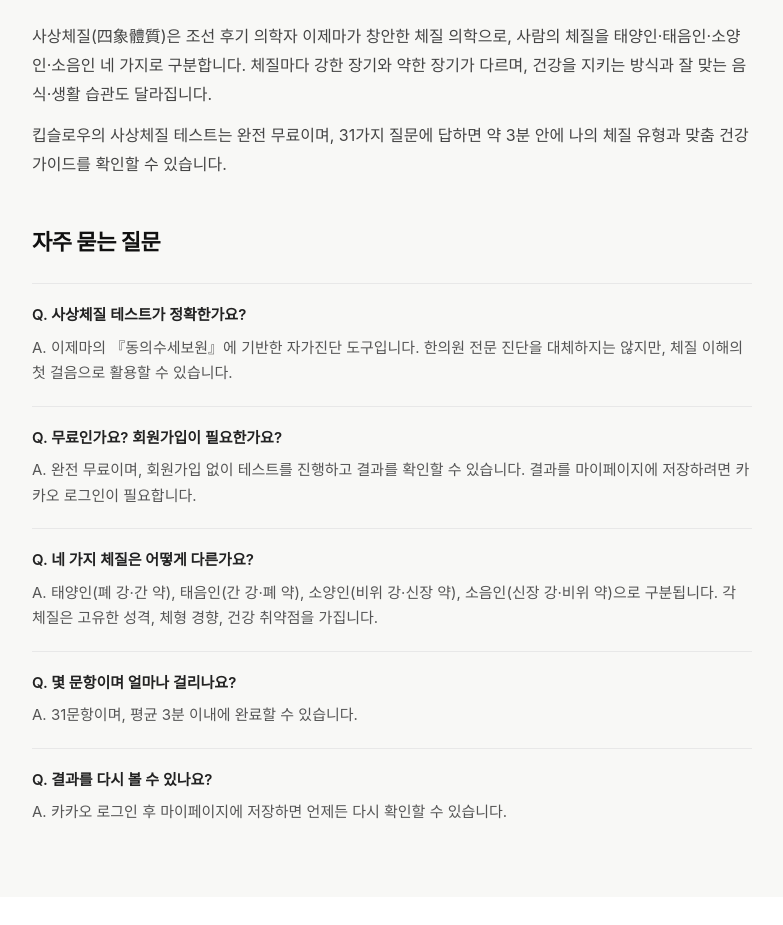
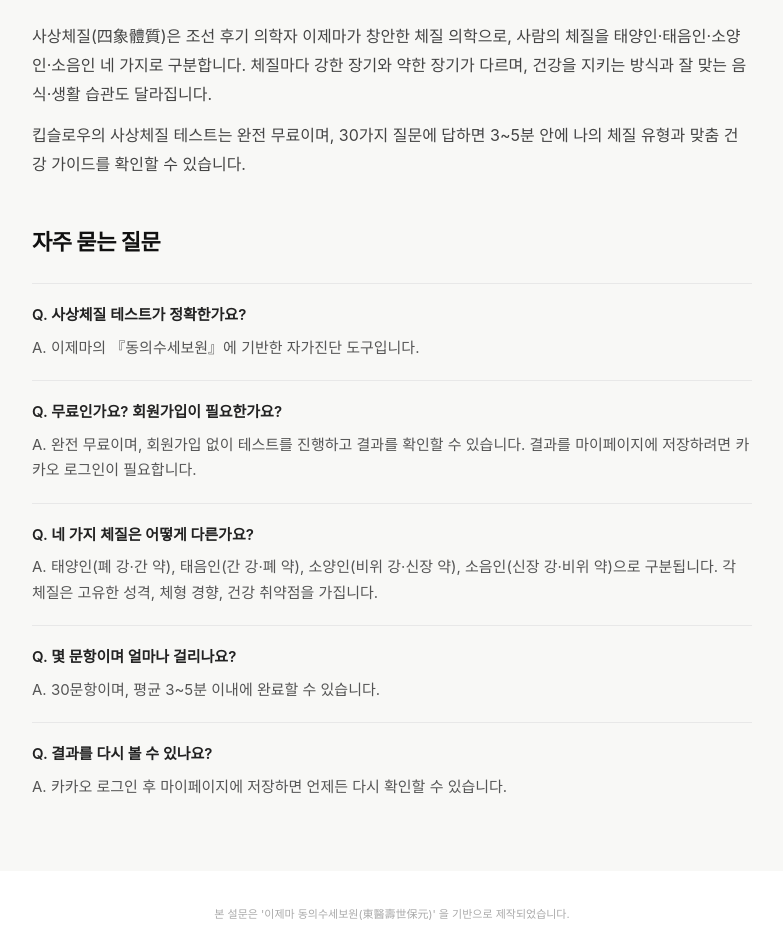
Before and after one commit to mhjo-prog/ezema-web, a React (Vite) app: page /test in a window 1280 px wide. Shown: the part 2808-3733 px from the top of the page, without its empty margins (248-1031 px from the left). Built offline with nearby package versions, Linux system fonts and the light colour scheme; no server answers; a web font is replaced by a local one.

Commit message:
fix(seo): update FAQ copy and question count 31→30, time 약3분→3~5분

```diff
--- a/src/pages/LandingPage.tsx
+++ b/src/pages/LandingPage.tsx
@@ -63,9 +63,9 @@ export default function LandingPage({ onStart }: Props) {
     <>
       <Helmet>
         <title>사상체질 자가진단 테스트 | 무료 체질검사 - 킵슬로우(Keepslow)</title>
-        <meta name="description" content="태양인·태음인·소양인·소음인 사상체질을 무료로 자가진단해보세요. 31문항, 약 3분. 체질에 맞는 건강 가이드를 확인할 수 있습니다." />
+        <meta name="description" content="태양인·태음인·소양인·소음인 사상체질을 무료로 자가진단해보세요. 30문항, 3~5분. 체질에 맞는 건강 가이드를 확인할 수 있습니다." />
         <meta property="og:title" content="사상체질 자가진단 테스트 | 무료 체질검사 - 킵슬로우(Keepslow)" />
-        <meta property="og:description" content="태양인·태음인·소양인·소음인 사상체질을 무료로 자가진단해보세요. 31문항, 약 3분." />
+        <meta property="og:description" content="태양인·태음인·소양인·소음인 사상체질을 무료로 자가진단해보세요. 30문항, 3~5분." />
         <meta property="og:url" content="https://keepslow.kr/test" />
         <link rel="canonical" href="https://keepslow.kr/test" />
         <script type="application/ld+json">{JSON.stringify({
@@ -75,7 +75,7 @@ export default function LandingPage({ onStart }: Props) {
             {
               "@type": "Question",
               "name": "사상체질 테스트가 정확한가요?",
-              "acceptedAnswer": { "@type": "Answer", "text": "이제마의 『동의수세보원』에 기반한 자가진단 도구입니다. 한의원 전문 진단을 대체하지는 않지만, 체질 이해의 첫 걸음으로 활용할 수 있습니다." }
+              "acceptedAnswer": { "@type": "Answer", "text": "이제마의 『동의수세보원』에 기반한 자가진단 도구입니다." }
             },
             {
               "@type": "Question",
@@ -90,7 +90,7 @@ export default function LandingPage({ onStart }: Props) {
             {
               "@type": "Question",
               "name": "몇 문항이며 얼마나 걸리나요?",
-              "acceptedAnswer": { "@type": "Answer", "text": "31문항이며, 평균 3분 이내에 완료할 수 있습니다." }
+              "acceptedAnswer": { "@type": "Answer", "text": "30문항이며, 평균 3~5분 이내에 완료할 수 있습니다." }
             },
             {
               "@type": "Question",
@@ -651,7 +651,7 @@ export default function LandingPage({ onStart }: Props) {
             사상체질(四象體質)은 조선 후기 의학자 이제마가 창안한 체질 의학으로, 사람의 체질을 태양인·태음인·소양인·소음인 네 가지로 구분합니다. 체질마다 강한 장기와 약한 장기가 다르며, 건강을 지키는 방식과 잘 맞는 음식·생활 습관도 달라집니다.
           </p>
           <p style={{ fontSize: "1rem", color: "#444444", lineHeight: 1.8, marginBottom: "3rem" }}>
-            킵슬로우의 사상체질 테스트는 완전 무료이며, 31가지 질문에 답하면 약 3분 안에 나의 체질 유형과 맞춤 건강 가이드를 확인할 수 있습니다.
+            킵슬로우의 사상체질 테스트는 완전 무료이며, 30가지 질문에 답하면 3~5분 안에 나의 체질 유형과 맞춤 건강 가이드를 확인할 수 있습니다.
           </p>
 
           <h2 style={{ fontSize: "clamp(1.125rem, 2vw, 1.375rem)", fontWeight: 700, color: "#111111", marginBottom: "1.5rem", letterSpacing: "-0.02em" }}>
@@ -659,10 +659,10 @@ export default function LandingPage({ onStart }: Props) {
           </h2>
           <dl style={{ display: "flex", flexDirection: "column", gap: "1.25rem" }}>
             {([
-              ["사상체질 테스트가 정확한가요?", "이제마의 『동의수세보원』에 기반한 자가진단 도구입니다. 한의원 전문 진단을 대체하지는 않지만, 체질 이해의 첫 걸음으로 활용할 수 있습니다."],
+              ["사상체질 테스트가 정확한가요?", "이제마의 『동의수세보원』에 기반한 자가진단 도구입니다."],
               ["무료인가요? 회원가입이 필요한가요?", "완전 무료이며, 회원가입 없이 테스트를 진행하고 결과를 확인할 수 있습니다. 결과를 마이페이지에 저장하려면 카카오 로그인이 필요합니다."],
               ["네 가지 체질은 어떻게 다른가요?", "태양인(폐 강·간 약), 태음인(간 강·폐 약), 소양인(비위 강·신장 약), 소음인(신장 강·비위 약)으로 구분됩니다. 각 체질은 고유한 성격, 체형 경향, 건강 취약점을 가집니다."],
-              ["몇 문항이며 얼마나 걸리나요?", "31문항이며, 평균 3분 이내에 완료할 수 있습니다."],
+              ["몇 문항이며 얼마나 걸리나요?", "30문항이며, 평균 3~5분 이내에 완료할 수 있습니다."],
               ["결과를 다시 볼 수 있나요?", "카카오 로그인 후 마이페이지에 저장하면 언제든 다시 확인할 수 있습니다."],
             ] as [string, string][]).map(([q, a]) => (
               <div key={q} style={{ borderTop: "1px solid #e8e8e8", paddingTop: "1.25rem" }}>
```
